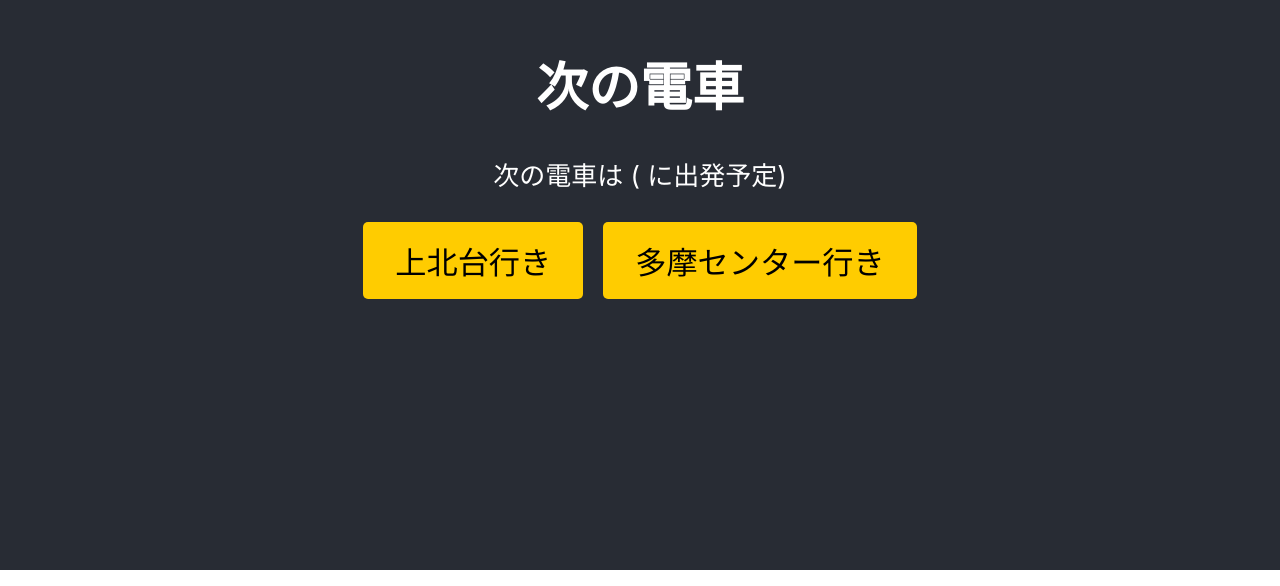
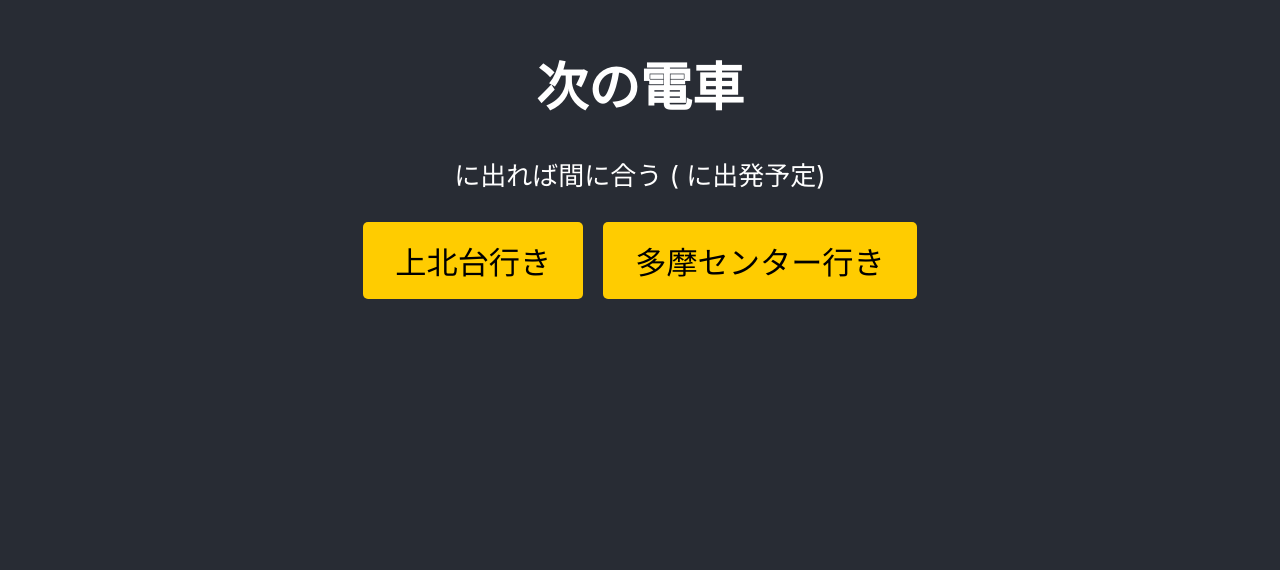
Before and after one commit to tosi4580/aws1, a React (Create React App) app: page / in a window 1280 px wide. Shown: the part 230-816 px from the top of the page. Built offline with nearby package versions, Linux system fonts and the light colour scheme; what aws-amplify would draw is missing.

Commit message:
Update App.js

```diff
--- a/src/App.js
+++ b/src/App.js
@@ -43,7 +43,7 @@ function App() {
     <div className="App">
       <header className="App-header">
         <h1>次の電車</h1>
-        <div>次の電車は {currentTime} ({currentTimePlus10} に出発予定)</div>
+        <div> {currentTime}に出れば間に合う ({currentTimePlus10} に出発予定)</div>
         <div className="button-container">
           <button onClick={() => fetchTimetable('Northbound')} disabled={loading} className="fetch-button">
             {loading ? '読み込み中...' : '上北台行き'}
```
